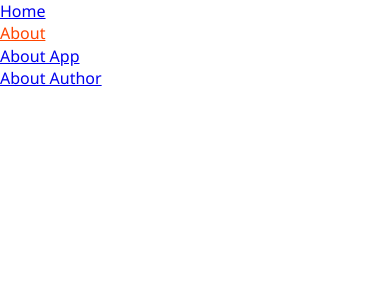
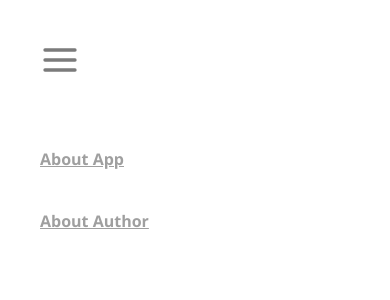
Before and after one commit to kikipet/react-first, a React (Create React App) app: page /about in a window 390 px wide. Shown: the top 300 px of the page. Built offline with nearby package versions, Linux system fonts and the light colour scheme.

Commit message:
add hamburger menu

```diff
--- a/src/App.css
+++ b/src/App.css
@@ -69,6 +69,91 @@
 	text-decoration: underline;
 }
 
+/* sidebar Nav */
+
+.navBar {
+	position: relative;
+}
+
+.navBar button {
+	position: fixed;
+	left: 40px;
+	top: 40px;
+	z-index: 10;
+	cursor: pointer;
+	background: transparent;
+	border: none;
+}
+
+.menuNav {
+	overflow-y: scroll;
+	list-style: none;
+	position: fixed;
+	top: 0;
+	background: darkcyan;
+	left: 0;
+	bottom: 0;
+	height: 100vh;
+	width: 0;
+	overflow: hidden;
+	max-width: 290px;
+	z-index: 9;
+}
+
+.menuNav.showMenu {
+	width: 100%;
+}
+
+a {
+	display: block;
+	padding: 10px 40px;
+	color: #3fffd2;
+	text-transform: uppercase;
+	font-weight: bold;
+}
+
+.menuNav li:first-child {
+	margin-top: 7rem;
+}
+
+/* about */
+
+.about__content {
+	padding: 8rem 40px;
+	display: flex;
+}
+
+.about__list {
+	list-style: none;
+	flex: 2;
+	margin-right: 15px;
+}
+
+.about__list a {
+	color: #9f9f9f;
+	text-transform: capitalize;
+	padding: 20px 0;
+	font-weight: 600;
+}
+
+.about__list a:hover {
+	color: #000;
+}
+
+.main__content {
+	flex: 7;
+}
+
+.main__content h1 {
+	margin-bottom: 15px;
+	line-height: 30px;
+	font-size: 30px;
+}
+
+.main__content p {
+	line-height: 25px;
+}
+
 .App {
   text-align: center;
 }
--- a/src/components/Navbar.js
+++ b/src/components/Navbar.js
@@ -1,7 +1,10 @@
-import React from "react"
+import React, { useState } from "react"
 import { NavLink } from "react-router-dom"
+import { MdClose } from "react-icons/md"
+import { FiMenu } from "react-icons/fi"
 
 const Navbar = () => {
+    const [navbarOpen, setNavbarOpen] = useState(false)
     const links = [
         {
             id: 1,
@@ -14,13 +17,30 @@
             text: "About"
         }
     ]
+
+    const handleToggle = () => {
+        setNavbarOpen(prev => !prev)
+    }
+
+    const closeMenu = () => {
+        setNavbarOpen(false)
+    }
+
     return (
         <nav className="navBar">
-            <ul>
+            <button onClick={handleToggle}>{navbarOpen ? (<MdClose style={{ color: "#fff", width: "40px", height: "40px" }} />) : (<FiMenu style={{ color: "#7b7b7b", width: "40px", height: "40px" }} />)}</button>
+            <ul className={`menuNav ${navbarOpen ? " showMenu" : ""}`}>
                 {links.map(link => {
                     return (
                         <li key={link.id}>
-                            <NavLink to={link.path} activeClassName="active-link" exact>{link.text}</NavLink>
+                            <NavLink
+                                to={link.path}
+                                activeClassName="active-link"
+                                onClick={() => closeMenu()}
+                                exact
+                            >
+                                {link.text}
+                            </NavLink>
                         </li>
                     )
                 })}
--- a/src/pages/About.js
+++ b/src/pages/About.js
@@ -5,8 +5,8 @@
 const About = () => {
     const { url, path } = useRouteMatch()
     return (
-        <div>
-            <ul>
+        <div className="about__content">
+            <ul className="about__list">
                 <li>
                     <Link to={`${url}/about-app`}>About App</Link>
                 </li>
--- a/src/pages/SinglePage.js
+++ b/src/pages/SinglePage.js
@@ -18,7 +18,7 @@
     const aboutContent = aboutData.find(item => item.slug === slug)
     const { title, description } = aboutContent
     return (
-        <div>
+        <div className="main__content">
             <h1>{title}</h1>
             <p>{description}</p>
         </div>
```
